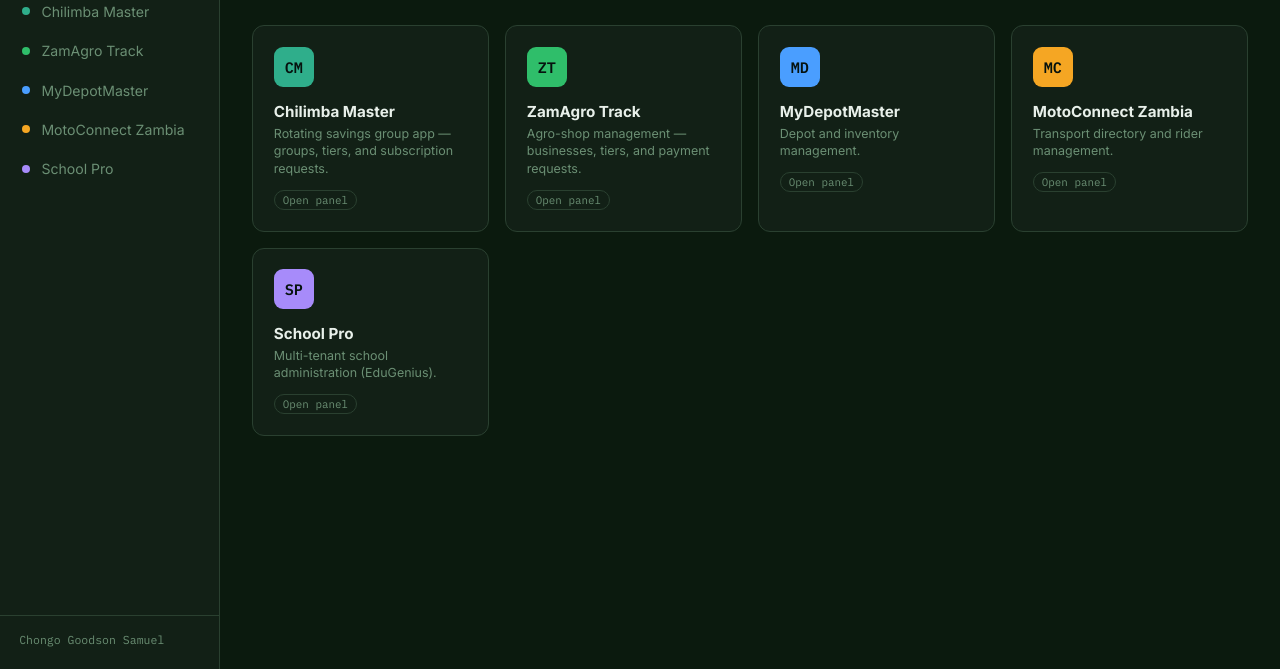
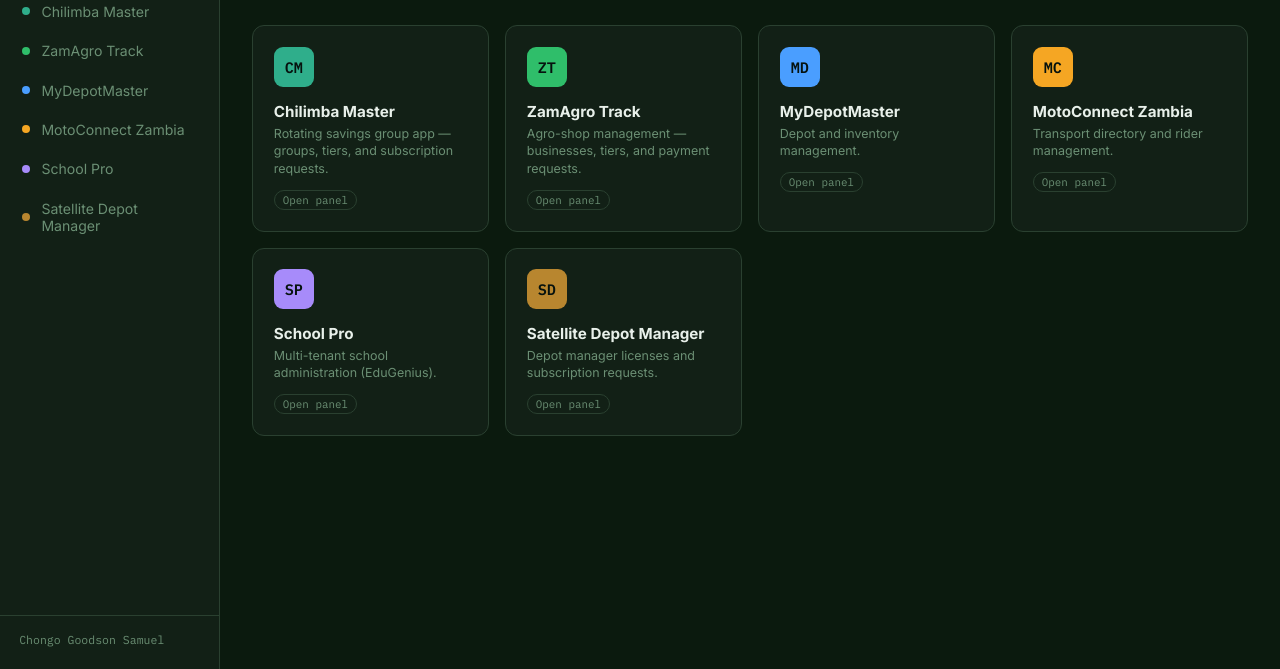
Before and after one commit to skumbeni/zamAgro-admin, a plain HTML site: page index.html in a window 1280 px wide. Shown: the part 131-800 px from the top of the page. Drawn offline with Linux system fonts and the light colour scheme.

Commit message:
Add files via upload
Add

```diff
--- a/index.html
+++ b/index.html
@@ -189,6 +189,15 @@ const APPS = [
     initials: 'SP',
     src: 'schoolpro-admin.html',
     available: true
+  },
+  {
+    id: 'satdepot',
+    name: 'Satellite Depot Manager',
+    desc: 'Depot manager licenses and subscription requests.',
+    color: '#b8862f',
+    initials: 'SD',
+    src: 'satellite.html',
+    available: true
   }
 ];
 
```
